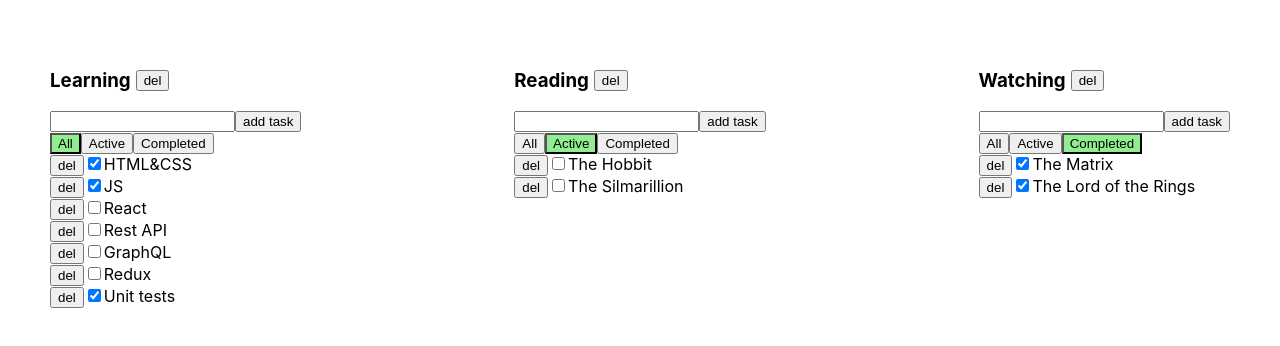
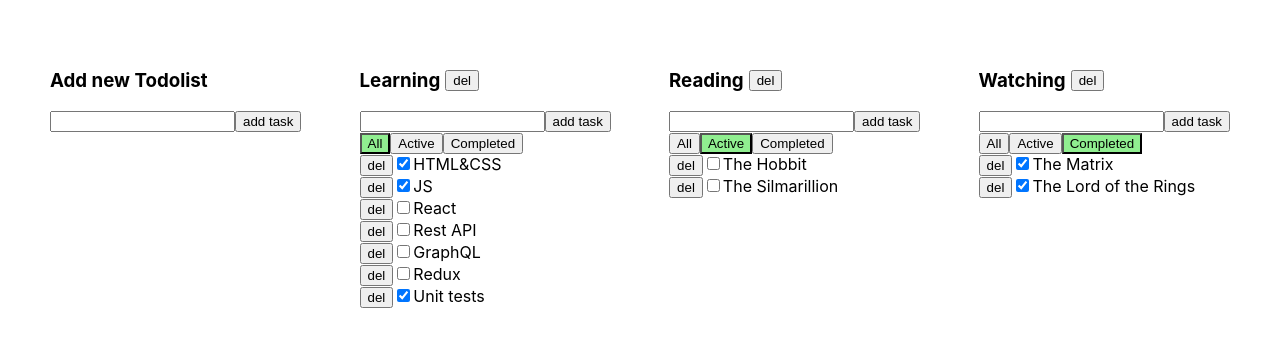
Before and after one commit to Odinokun/v-todo-own, a React (Vite) app: page / in a window 1280 px wide. Shown: the top 346 px of the page. Built offline with nearby package versions, Linux system fonts and the light colour scheme.

Commit message:
feat: add functionality to create new todolists with AddItemForm component

```diff
--- a/src/App.tsx
+++ b/src/App.tsx
@@ -2,6 +2,7 @@ import { useState } from 'react';
 import { v1 } from 'uuid';
 import { Todolist } from './components/Todolist';
 import './App.css';
+import { AddItemForm } from './components/AddItemForm';
 
 export type TaskType = {
   id: string;
@@ -84,8 +85,20 @@ function App() {
   const onChangeFilter = (todolistId: string, filter: FilterValuesType) =>
     setTodolists(todolists.map(tl => (tl.id === todolistId ? { ...tl, filter: filter } : tl)));
 
+  const addNewTodolist = (title: string) => {
+    const id = v1();
+    const newTodolist: TodolistType = { id, title, filter: 'all' };
+    setTodolists([newTodolist, ...todolists]);
+    setAllTasks({ [id]: [], ...allTasks });
+  };
+
   return (
     <div style={{ display: 'flex', justifyContent: 'space-between' }}>
+      <div>
+        <h3>Add new Todolist</h3>
+        <AddItemForm onClick={addNewTodolist} />
+      </div>
+
       {todolists.map(tl => {
         return (
           <Todolist
@@ -93,7 +106,6 @@ function App() {
             todolistId={tl.id}
             title={tl.title}
             tasks={allTasks[tl.id]}
-            date={new Date().toLocaleDateString()}
             addTask={addTask}
             removeTask={removeTask}
             filter={tl.filter}
```
